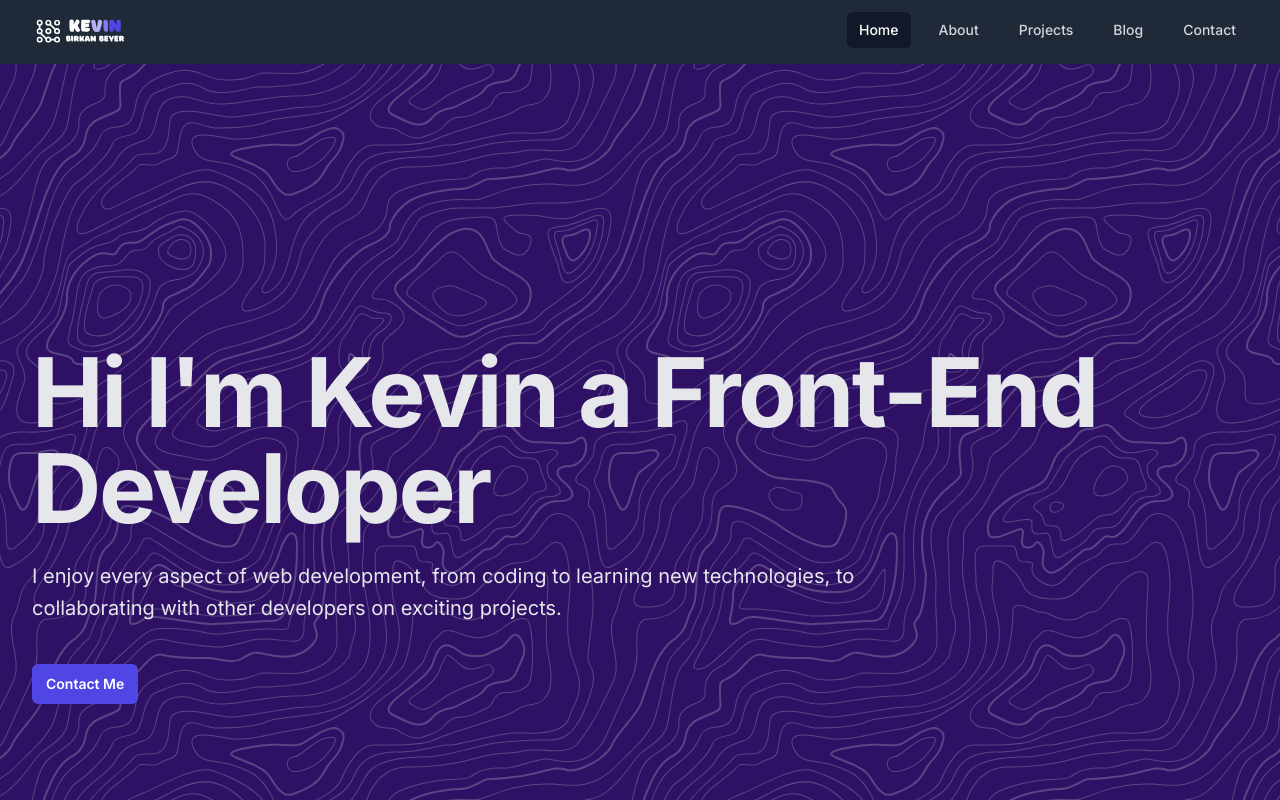
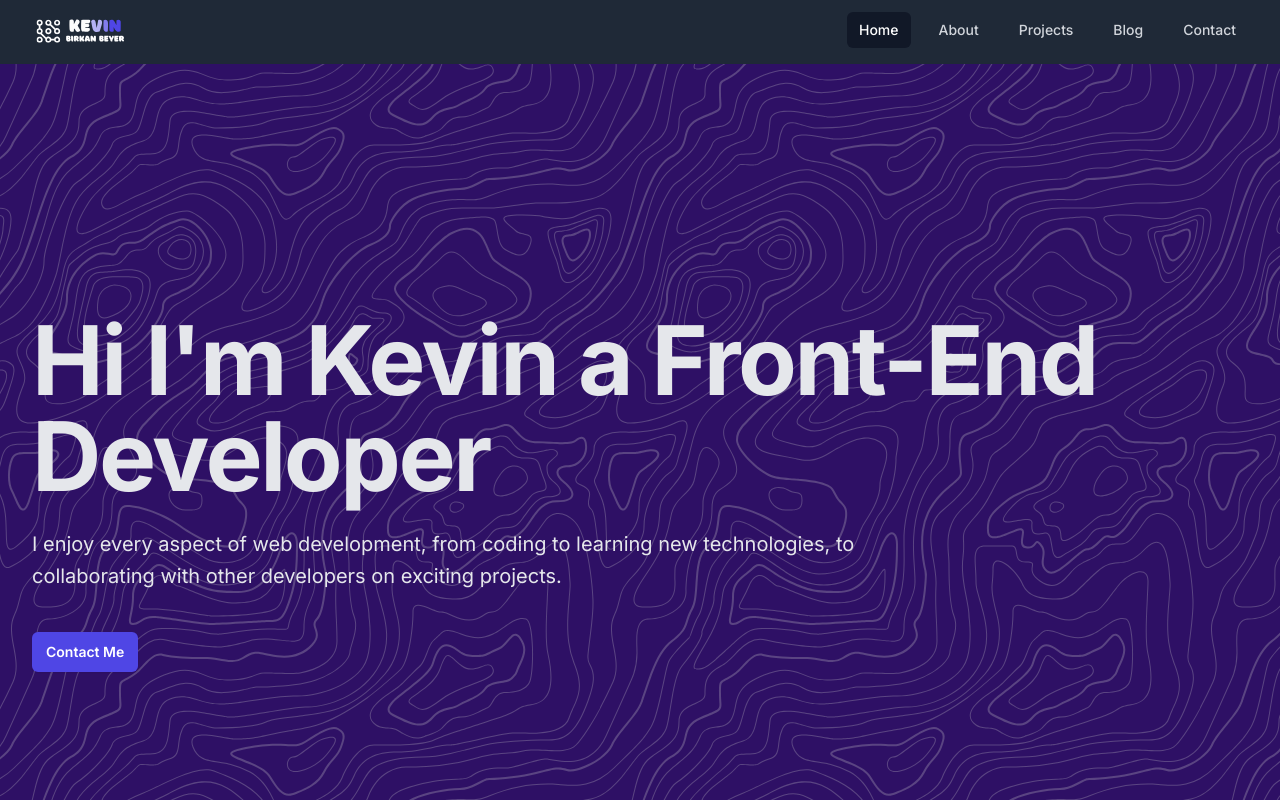
Before and after one commit to Kev-BB/Portfolio-Page, a Next.js app: page / in a window 1280 px wide. Shown: the top 800 px of the page. Built offline with nearby package versions, Linux system fonts and the light colour scheme.

Commit message:
Updated Responsive Design

```diff
--- a/src/components/Header.js
+++ b/src/components/Header.js
@@ -2,7 +2,7 @@ export default function Header() {
   return (
     <div className="header">
       <div className="relative isolate px-6 pt-14 lg:px-8 h-screen">
-        <div className="mr-auto max-w-6xl py-32 sm:py-48 lg:py-56">
+        <div className="mr-auto max-w-6xl py-32 sm:py-40 lg:py-48">
           <div className="text-start">
             <h1 className="text-6xl font-bold tracking-tight text-gray-200 sm:text-8xl">
               Hi I'm Kevin a Front-End Developer
--- a/src/components/Navbar.js
+++ b/src/components/Navbar.js
@@ -65,7 +65,7 @@ export default function Navbar() {
           </div>
 
           <Disclosure.Panel className="sm:hidden">
-            <div className="space-y-1 px-2 pb-3 pt-2">
+            <div className="absolute w-full bg-gray-800 z-50 space-y-1 px-2 pb-3 pt-2">
               {navigation.map((item) => (
                 <Disclosure.Button
                   key={item.name}
```
